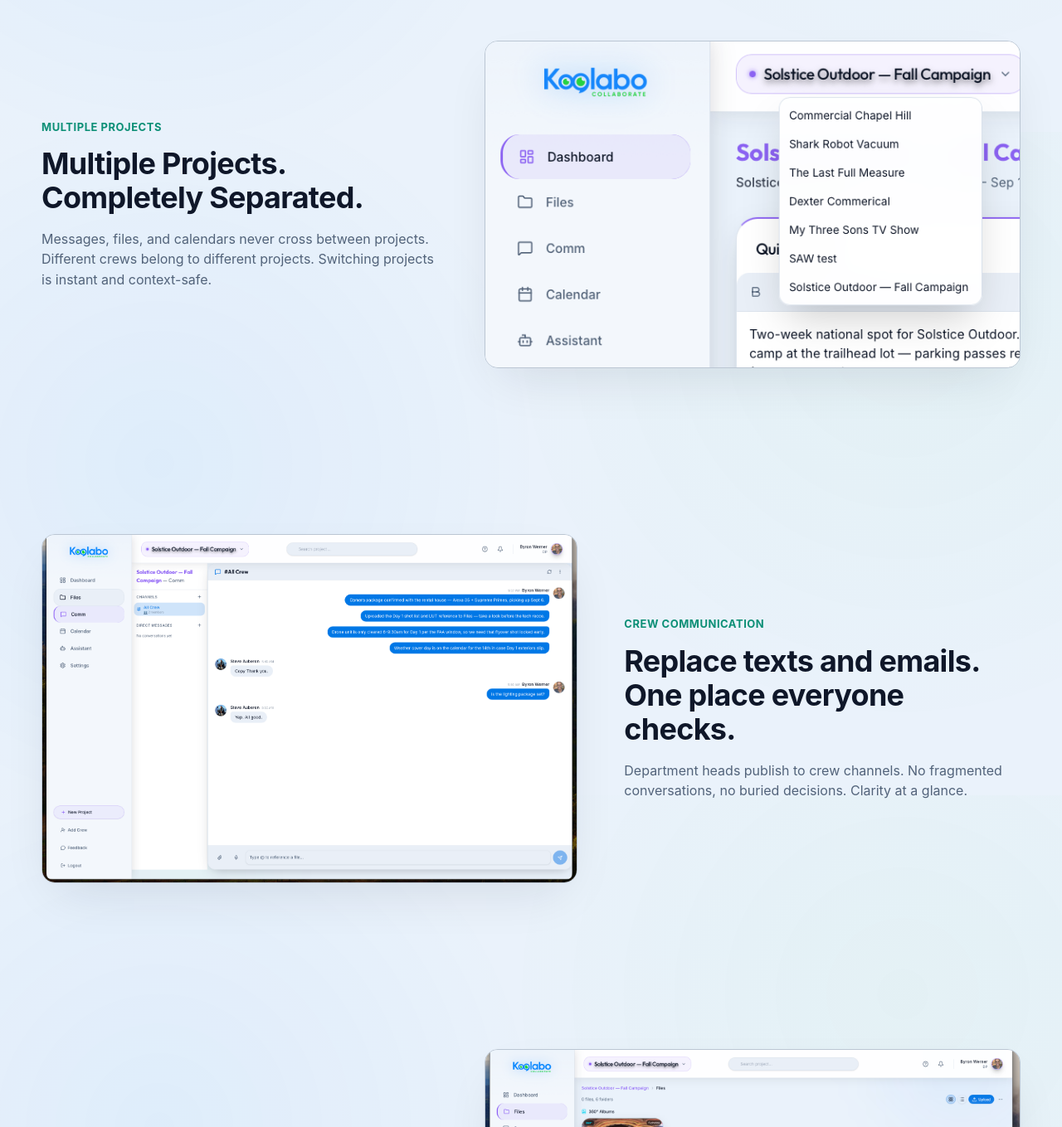
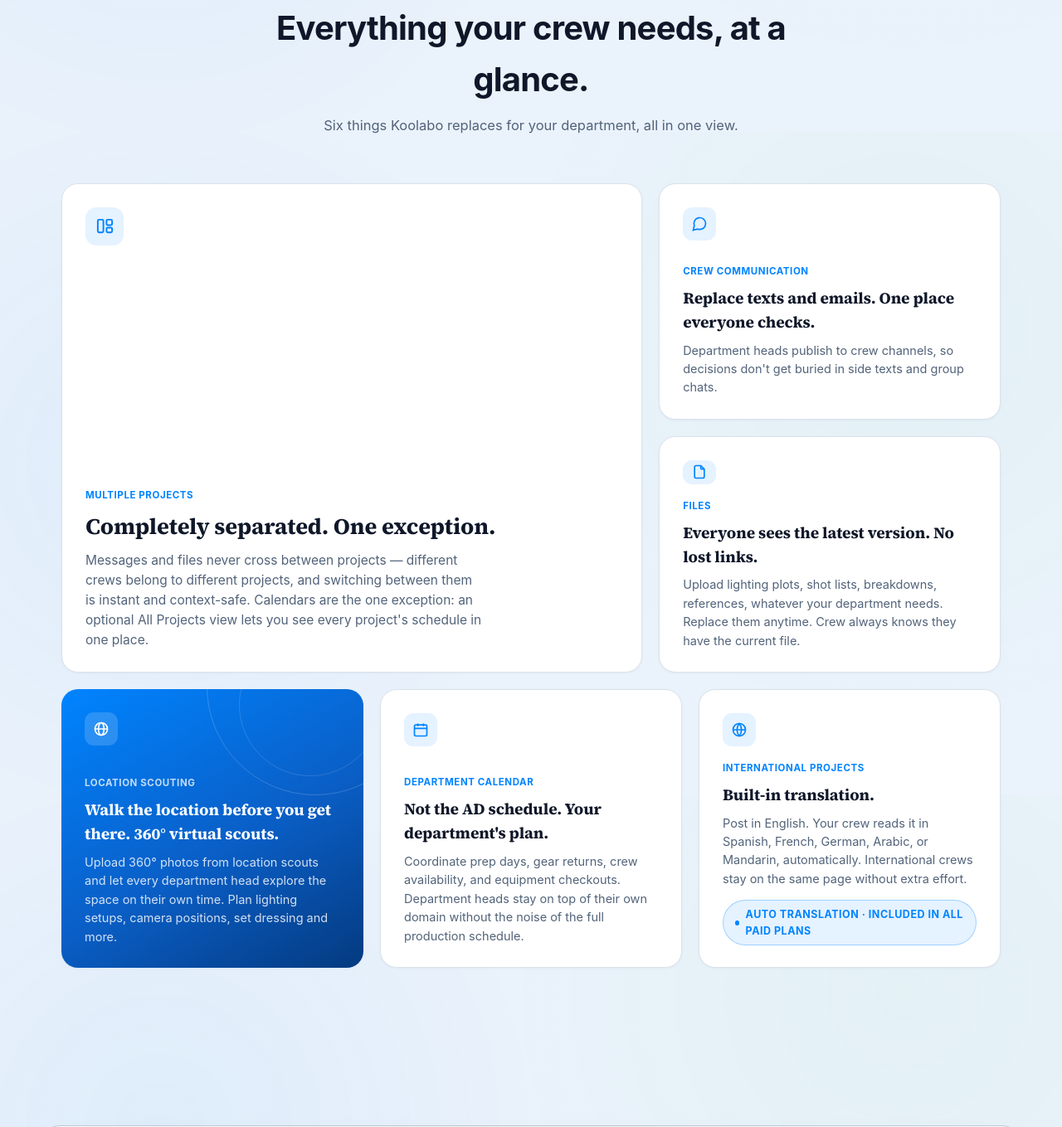
Before and after one commit to byronwernerdp/Koolabo-website, a plain HTML site: page index.html in a window 1280 px wide. Shown: the part 1441-2800 px from the top of the page at 83% size. Drawn offline with Linux system fonts and the light colour scheme.

Commit message:
Bento-grid feature section, Source Serif 4 headline, DP credit line, Desktop App badge, .assetsignore fix

```diff
--- a/assets/style.css
+++ b/assets/style.css
@@ -62,18 +62,14 @@ header.nav {
 }
 .hero-logo { max-width: 420px; width: 80%; margin: 0 auto 18px; position: relative; }
 .hero h1 {
-  font-size: clamp(32px, 5vw, 54px); font-weight: 800; letter-spacing: -0.02em;
+  font-family: 'Source Serif 4', serif;
+  font-size: clamp(32px, 5vw, 54px); font-weight: 700; letter-spacing: -0.01em;
   margin: 0 0 8px; position: relative;
 }
 .hero p.sub {
   color: var(--text-dim); font-size: clamp(16px, 2vw, 19px);
-  max-width: 520px; margin: 0 auto 28px; position: relative;
+  max-width: 520px; margin: 0 auto 20px; position: relative;
 }
-.web-note {
-  color: var(--text-dim); font-size: 14px;
-  margin: -6px auto 22px; position: relative;
-}
-.web-note a { color: inherit; text-decoration: underline; text-underline-offset: 2px; }
 .hero-ctas { display: flex; align-items: center; justify-content: center; gap: 14px; flex-wrap: wrap; position: relative; margin-bottom: 28px; }
 .store-badges { display: flex; align-items: center; justify-content: center; gap: 12px; flex-wrap: wrap; position: relative; margin-bottom: 56px; }
 .store-badge {
@@ -111,6 +107,67 @@ header.nav {
 .feature-text p { color: var(--text-dim); font-size: 16px; margin: 0; }
 .feature-shot { border-radius: 16px; border: 1px solid var(--border-strong); overflow: hidden; box-shadow: 0 24px 60px -20px rgba(15,23,42,0.12); }
 .feature-shot img { width: 100%; }
+
+/* Bento-grid feature section (replaces the old alternating feature-row stack) */
+.bento-features { padding: 100px 24px; }
+.bento-top { max-width: 1180px; margin: 0 auto 20px; display: grid; grid-template-columns: 1.7fr 1fr; gap: 20px; }
+.bento-stack { display: flex; flex-direction: column; gap: 20px; }
+.bento-row { max-width: 1180px; margin: 0 auto; display: grid; grid-template-columns: repeat(3, 1fr); gap: 20px; }
+
+.bento-card {
+  background: var(--bg-elev); border: 1px solid var(--border); border-radius: 20px;
+  padding: 28px 28px 26px; box-shadow: 0 1px 3px rgba(15,23,42,0.04);
+  display: flex; flex-direction: column; justify-content: flex-end;
+}
+.bento-card-big { min-height: 460px; }
+.bento-stack .bento-card { flex: 1; min-height: 210px; }
+.bento-row .bento-card { min-height: 220px; }
+
+.bento-icon {
+  width: 40px; height: 40px; border-radius: 11px; display: flex; align-items: center; justify-content: center;
+  background: var(--blue-soft); color: var(--blue); margin-bottom: auto;
+}
+.bento-icon svg { width: 20px; height: 20px; }
+.bento-card-big .bento-icon { width: 46px; height: 46px; border-radius: 13px; }
+.bento-card-big .bento-icon svg { width: 23px; height: 23px; }
+
+.bento-card .kicker { font-size: 11.5px; font-weight: 700; letter-spacing: 0.05em; text-transform: uppercase; color: var(--blue); margin: 18px 0 8px; }
+.bento-card h3 { font-family: 'Source Serif 4', serif; font-weight: 700; letter-spacing: -0.005em; margin: 0 0 8px; color: var(--text); }
+.bento-card-big h3 { font-size: 27px; }
+.bento-stack h3, .bento-row h3 { font-size: 19px; }
+.bento-card p { color: var(--text-dim); font-size: 14.5px; margin: 0; }
+.bento-card-big p { font-size: 15.5px; max-width: 480px; }
+
+.bento-card-bold {
+  background: linear-gradient(150deg, #0084FF 0%, #0a5fc7 55%, #043a80 100%);
+  border: none; color: #fff; position: relative; overflow: hidden;
+}
+.bento-card-bold::before {
+  content: ""; position: absolute; top: -40%; right: -20%; width: 260px; height: 260px;
+  border-radius: 50%; border: 1px solid rgba(255,255,255,0.18); pointer-events: none;
+}
+.bento-card-bold::after {
+  content: ""; position: absolute; top: -20%; right: -6%; width: 170px; height: 170px;
+  border-radius: 50%; border: 1px solid rgba(255,255,255,0.14); pointer-events: none;
+}
+.bento-card-bold .bento-icon { background: rgba(255,255,255,0.16); color: #fff; }
+.bento-card-bold .kicker { color: rgba(255,255,255,0.75); }
+.bento-card-bold h3 { color: #fff; }
+.bento-card-bold p { color: rgba(255,255,255,0.82); }
+.bento-card-bold .translation-badge { background: rgba(255,255,255,0.16); border-color: rgba(255,255,255,0.3); color: #fff; }
+.bento-card-bold .translation-badge .dot { background: #fff; }
+
+.bento-row .bento-card .translation-badge { margin-top: 14px; }
+
+@media (max-width: 860px) {
+  .bento-top { grid-template-columns: 1fr; }
+  .bento-stack { flex-direction: row; }
+  .bento-row { grid-template-columns: 1fr; }
+}
+@media (max-width: 560px) {
+  .bento-stack { flex-direction: column; }
+}
+
 
 .translation-badge {
   display: inline-flex; align-items: center; gap: 8px;
@@ -188,6 +245,10 @@ footer { border-top: 1px solid var(--border); padding: 56px 24px 32px; }
   max-width: 1180px; margin: 0 auto;
 }
 .footer-bottom .legal-links { display: flex; gap: 20px; }
+.credit-footnote {
+  max-width: 1180px; margin: 16px auto 0; padding-top: 16px; border-top: 1px solid var(--border);
+  font-size: 11.5px; color: var(--text-dimmer); line-height: 1.6;
+}
 
 .legal-page { padding: 64px 24px 100px; }
 .legal-page .wrap { max-width: 760px; }
--- a/index.html
+++ b/index.html
@@ -11,6 +11,9 @@
 <meta property="og:type" content="website">
 <link rel="icon" href="assets/favicon.png">
 <link rel="apple-touch-icon" href="assets/apple-touch-icon.png">
+<link rel="preconnect" href="https://fonts.googleapis.com">
+<link rel="preconnect" href="https://fonts.gstatic.com" crossorigin>
+<link href="https://fonts.googleapis.com/css2?family=Source+Serif+4:opsz,wght@8..60,700&display=swap" rel="stylesheet">
 <link rel="stylesheet" href="assets/style.css">
 </head>
 <body>
@@ -29,7 +32,6 @@
   <div class="hero-ctas">
     <a href="https://apps.apple.com/us/app/koolabo/id6770543274" class="btn-green">Get Started Free</a>
   </div>
-  <p class="web-note">Prefer your browser? Koolabo also works right at <a href="https://app.koolabo.com">app.koolabo.com</a> on any computer, no install required.</p>
   <div class="store-badges">
     <a href="https://apps.apple.com/us/app/koolabo/id6770543274" class="store-badge">
       <svg viewBox="0 0 24 24" fill="currentColor"><path d="M17.05 20.28c-.98.95-2.05.8-3.08.35-1.09-.46-2.09-.48-3.24 0-1.44.62-2.2.44-3.06-.35C2.79 15.25 3.51 7.59 9.27 7.3c1.36.07 2.31.75 3.1.75.79 0 2.26-.93 3.81-.79 1.51.13 2.65.72 3.4 1.82-3.14 1.87-2.36 5.4.49 6.53-.55 1.31-1.28 2.62-2.02 4.67zM12.03 7.24c-.15-2.23 1.66-4.09 3.74-4.24.31 2.6-2.29 4.44-3.74 4.24z"/></svg>
@@ -39,84 +41,78 @@
       <svg viewBox="0 0 24 24" fill="currentColor"><path d="M3.6 2.6c-.3.3-.5.7-.5 1.2v16.4c0 .5.2.9.5 1.2l.1.1L12.8 12v-.1L3.7 2.5l-.1.1zm10.7 10.8l3.1-3.1-3.1-3.1-1.9 1.9zm-9.4 6.5l7.9-7.9-1.9-1.9-7.9 7.9c0 1.1.6 1.7 1.9 1.9zm-1.9-14.5c-.2.2-.2.5-.2.8l8.1 8.1 1.9-1.9-8-8c-.6-.4-1.3-.1-1.8 1zm14.4 6.4l1.8-1c.6-.4.6-1.4 0-1.8l-1.8-1-2.1 2.1z"/></svg>
       <span class="label">Coming soon to<b>Google Play</b></span>
     </span>
+    <a href="https://app.koolabo.com" class="store-badge">
+      <svg viewBox="0 0 24 24" fill="none" stroke="currentColor" stroke-width="2"><rect x="3" y="4" width="18" height="13" rx="2"/><path d="M8 21h8M12 17v4"/></svg>
+      <span class="label">Use it as a<b>Desktop App</b></span>
+    </a>
   </div>
   <div class="shot-frame">
     <img src="assets/screenshots/mainpage.png" alt="Koolabo Dashboard Overview">
   </div>
 </section>
 
-<section class="feature-row" id="features">
-  <div class="wrap-inner">
-    <div class="feature-text">
+<section class="bento-features" id="features">
+  <div class="wrap">
+    <div class="section-head">
+      <h2>Everything your crew needs, at a glance.</h2>
+      <p>Six things Koolabo replaces for your department, all in one view.</p>
+    </div>
+
+    <div class="bento-top">
+      <div class="bento-card bento-card-big">
+        <div class="bento-icon">
+          <svg viewBox="0 0 24 24" fill="none" stroke="currentColor" stroke-width="2"><rect x="3" y="4" width="7" height="16" rx="1.5"/><rect x="14" y="4" width="7" height="7" rx="1.5"/><rect x="14" y="14" width="7" height="6" rx="1.5"/></svg>
+        </div>
         <div class="kicker">Multiple Projects</div>
-      <h2>Multiple Projects. Completely Separated.</h2>
-      <p>Messages, files, and calendars never cross between projects. Different crews belong to different projects. Switching projects is instant and context-safe.</p>
+        <h3>Completely separated. One exception.</h3>
+        <p>Messages and files never cross between projects &mdash; different crews belong to different projects, and switching between them is instant and context-safe. Calendars are the one exception: an optional All Projects view lets you see every project's schedule in one place.</p>
       </div>
-    <div class="feature-shot">
-      <img src="assets/screenshots/multipleprojects.png" alt="Project Switcher">
+      <div class="bento-stack">
+        <div class="bento-card">
+          <div class="bento-icon">
+            <svg viewBox="0 0 24 24" fill="none" stroke="currentColor" stroke-width="2"><path d="M21 11.5a8.5 8.5 0 01-8.5 8.5 8.6 8.6 0 01-3.2-.62L3 21l1.62-6.3A8.5 8.5 0 1121 11.5z"/></svg>
+          </div>
+          <div class="kicker">Crew Communication</div>
+          <h3>Replace texts and emails. One place everyone checks.</h3>
+          <p>Department heads publish to crew channels, so decisions don't get buried in side texts and group chats.</p>
+        </div>
+        <div class="bento-card">
+          <div class="bento-icon">
+            <svg viewBox="0 0 24 24" fill="none" stroke="currentColor" stroke-width="2"><path d="M14 3v4a1 1 0 001 1h4"/><path d="M17 21H7a2 2 0 01-2-2V5a2 2 0 012-2h7l5 5v11a2 2 0 01-2 2z"/></svg>
+          </div>
+          <div class="kicker">Files</div>
+          <h3>Everyone sees the latest version. No lost links.</h3>
+          <p>Upload lighting plots, shot lists, breakdowns, references, whatever your department needs. Replace them anytime. Crew always knows they have the current file.</p>
         </div>
       </div>
-</section>
+    </div>
 
-<section class="feature-row reverse">
-  <div class="wrap-inner">
-    <div class="feature-text">
-      <div class="kicker">Crew Communication</div>
-      <h2>Replace texts and emails. One place everyone checks.</h2>
-      <p>Department heads publish to crew channels. No fragmented conversations, no buried decisions. Clarity at a glance.</p>
+    <div class="bento-row">
+      <div class="bento-card bento-card-bold">
+        <div class="bento-icon">
+          <svg viewBox="0 0 24 24" fill="none" stroke="currentColor" stroke-width="2"><circle cx="12" cy="12" r="9"/><ellipse cx="12" cy="12" rx="4" ry="9"/><path d="M3 12h18"/></svg>
         </div>
-    <div class="feature-shot">
-      <img src="assets/screenshots/Comm.png" alt="Crew Communication">
+        <div class="kicker">Location Scouting</div>
+        <h3>Walk the location before you get there. 360&deg; virtual scouts.</h3>
+        <p>Upload 360&deg; photos from location scouts and let every department head explore the space on their own time. Plan lighting setups, camera positions, set dressing and more.</p>
       </div>
+      <div class="bento-card">
+        <div class="bento-icon">
+          <svg viewBox="0 0 24 24" fill="none" stroke="currentColor" stroke-width="2"><rect x="3" y="5" width="18" height="16" rx="2"/><path d="M3 10h18M8 3v4M16 3v4"/></svg>
         </div>
-</section>
-
-<section class="feature-row">
-  <div class="wrap-inner">
-    <div class="feature-text">
-      <div class="kicker">Files</div>
-      <h2>Everyone sees the latest version. No lost links.</h2>
-      <p>Upload lighting plots, shot lists, breakdowns, references, whatever your department needs. Replace them anytime. Crew always knows they have the current file.</p>
-    </div>
-    <div class="feature-shot">
-      <img src="assets/screenshots/files.png" alt="Project Files">
-    </div>
-  </div>
-</section>
-
-<section class="feature-row reverse">
-  <div class="wrap-inner">
-    <div class="feature-text">
         <div class="kicker">Department Calendar</div>
-      <h2>Not the AD schedule. Your department's plan.</h2>
+        <h3>Not the AD schedule. Your department's plan.</h3>
         <p>Coordinate prep days, gear returns, crew availability, and equipment checkouts. Department heads stay on top of their own domain without the noise of the full production schedule.</p>
       </div>
-    <div class="feature-shot">
-      <img src="assets/screenshots/cal.png" alt="Department Calendar">
+      <div class="bento-card">
+        <div class="bento-icon">
+          <svg viewBox="0 0 24 24" fill="none" stroke="currentColor" stroke-width="2"><circle cx="12" cy="12" r="9"/><path d="M3 12h18M12 3a14 14 0 010 18 14 14 0 010-18z"/></svg>
         </div>
-  </div>
-</section>
-
-<section class="feature-row">
-  <div class="wrap-inner">
-    <div class="feature-text">
-      <div class="kicker">Location Scouting</div>
-      <h2>Walk the location before you get there. 360° virtual scouts.</h2>
-      <p>Upload 360° photos from location scouts and let every department head explore the space on their own time. Plan lighting setups, camera positions, set dressing and more.</p>
-    </div>
-    <div class="feature-shot">
-      <img src="assets/screenshots/360.png" alt="360° Location Scout">
-    </div>
-  </div>
-</section>
-
-<section class="feature-row" style="padding-bottom: 40px;">
-  <div class="wrap-inner" style="grid-template-columns: 1fr;">
-    <div class="feature-text" style="text-align:center; max-width:620px; margin:0 auto;">
         <div class="kicker">International Projects</div>
-      <h2>Built-in translation.</h2>
+        <h3>Built-in translation.</h3>
         <p>Post in English. Your crew reads it in Spanish, French, German, Arabic, or Mandarin, automatically. International crews stay on the same page without extra effort.</p>
         <div class="translation-badge"><span class="dot"></span>AUTO TRANSLATION &middot; INCLUDED IN ALL PAID PLANS</div>
+      </div>
     </div>
   </div>
 </section>
@@ -139,10 +135,9 @@
       <h2>AI That Cuts Through the Noise</h2>
       <p>Koolabo's AI assistant reviews the day's conversations across crew channels and summarizes what matters: decisions, updates, and action items, so you don't have to read every message.</p>
       <ul class="ai-list">
-        <li><svg viewBox="0 0 24 24" fill="none" stroke="currentColor" stroke-width="2.5"><path d="M20 6L9 17l-5-5"/></svg>Summarizes the day's conversations</li>
-        <li><svg viewBox="0 0 24 24" fill="none" stroke="currentColor" stroke-width="2.5"><path d="M20 6L9 17l-5-5"/></svg>Highlights decisions and action items</li>
-        <li><svg viewBox="0 0 24 24" fill="none" stroke="currentColor" stroke-width="2.5"><path d="M20 6L9 17l-5-5"/></svg>Shows what changed since yesterday</li>
-        <li><svg viewBox="0 0 24 24" fill="none" stroke="currentColor" stroke-width="2.5"><path d="M20 6L9 17l-5-5"/></svg>Saves hours of scrolling</li>
+        <li><svg viewBox="0 0 24 24" fill="none" stroke="currentColor" stroke-width="2.5"><path d="M20 6L9 17l-5-5"/></svg>Summarizes unread channel activity in a few sentences</li>
+        <li><svg viewBox="0 0 24 24" fill="none" stroke="currentColor" stroke-width="2.5"><path d="M20 6L9 17l-5-5"/></svg>Flags decisions and action items so nothing gets buried</li>
+        <li><svg viewBox="0 0 24 24" fill="none" stroke="currentColor" stroke-width="2.5"><path d="M20 6L9 17l-5-5"/></svg>Never touches your DMs &mdash; channel-only, by design</li>
       </ul>
     </div>
     <div class="feature-shot">
@@ -213,6 +208,7 @@
         <li><svg viewBox="0 0 24 24" fill="none" stroke="currentColor" stroke-width="2.5"><path d="M20 6L9 17l-5-5"/></svg>100 GB storage</li>
         <li><svg viewBox="0 0 24 24" fill="none" stroke="currentColor" stroke-width="2.5"><path d="M20 6L9 17l-5-5"/></svg>AI assistant included</li>
         <li><svg viewBox="0 0 24 24" fill="none" stroke="currentColor" stroke-width="2.5"><path d="M20 6L9 17l-5-5"/></svg>Built-in translation</li>
+        <li><svg viewBox="0 0 24 24" fill="none" stroke="currentColor" stroke-width="2.5"><path d="M20 6L9 17l-5-5"/></svg>360&deg; location scouts</li>
         <li><svg viewBox="0 0 24 24" fill="none" stroke="currentColor" stroke-width="2.5"><path d="M20 6L9 17l-5-5"/></svg>Priority support</li>
       </ul>
       <a href="https://apps.apple.com/us/app/koolabo/id6770543274">Get Started</a>
@@ -251,6 +247,7 @@
       <a href="security.html">Security &amp; Privacy</a>
     </div>
   </div>
+  <p class="credit-footnote">Built by a working Director of Photography &mdash; feature credits include The Last Full Measure and Spinning Gold, music videos for Coldplay, Bruno Mars and The 1975, and commercial work for Vogue.</p>
 </footer>
 
 </body>
```
Also changed, not shown: 2 other files. Lines whose indentation alone changed are shown as unchanged.
